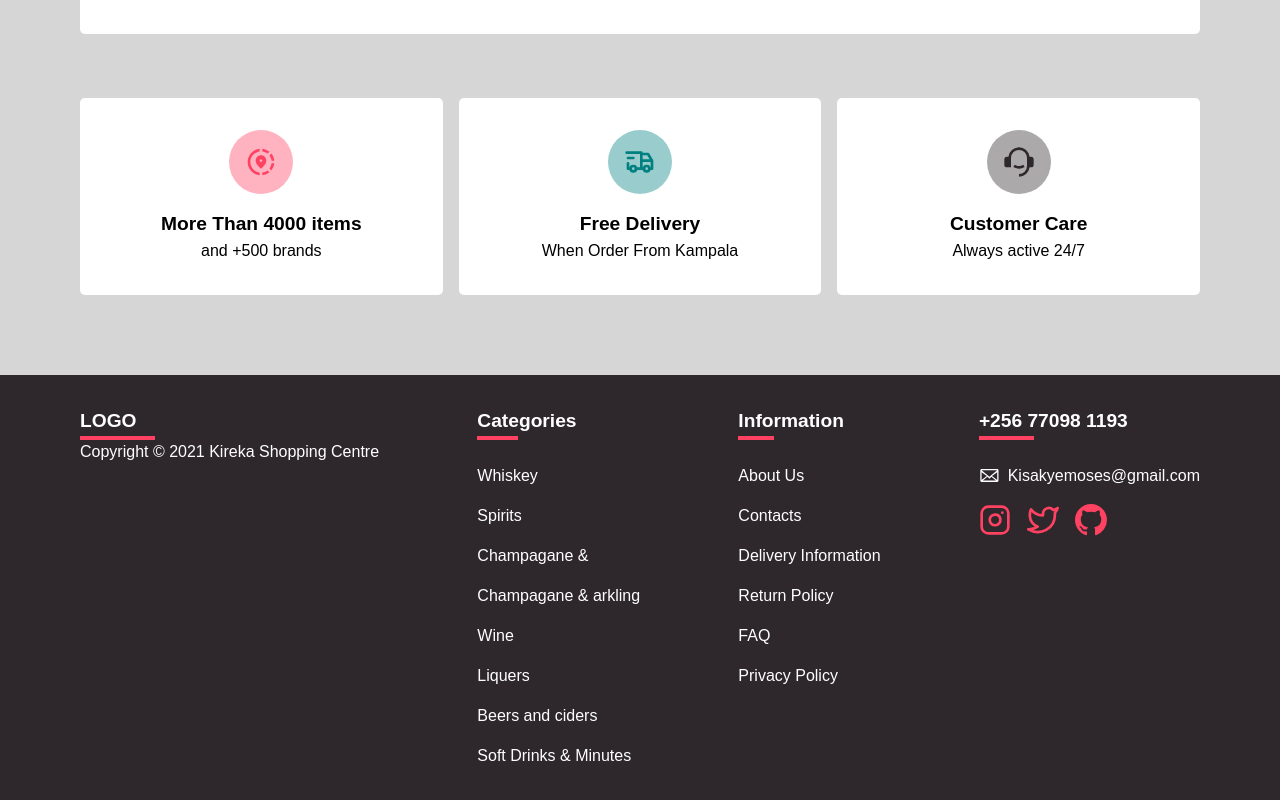
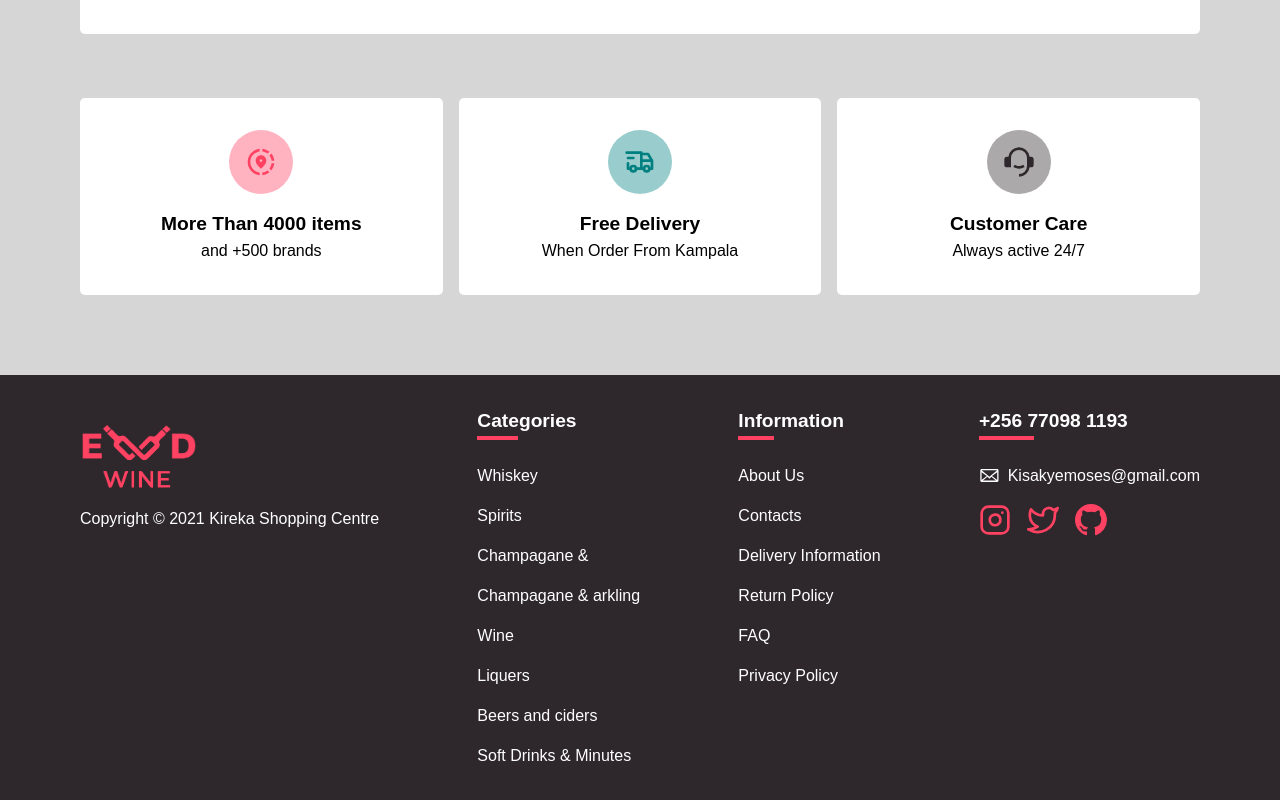
Before and after one commit to mosespace/wine-website, a Next.js app: page / in a window 1280 px wide. Shown: the part 4238-5038 px from the top of the page. Built offline with nearby package versions, Linux system fonts and the light colour scheme.

Commit message:
feat: initial commit

```diff
--- a/app/components/Footer.jsx
+++ b/app/components/Footer.jsx
@@ -2,6 +2,8 @@ import React from "react";
 import { GoMail } from "react-icons/go";
 import { FiInstagram, FiTwitter } from "react-icons/fi";
 import { BsGithub } from "react-icons/bs";
+import Logo from "../../public/images/logo.png";
+import Image from "next/image";
 
 export default function Footer() {
   return (
@@ -9,7 +11,9 @@ export default function Footer() {
       <div className='footer-section'>
         <div className='footer-columns'>
           <div className='col-1'>
-            <h1>LOGO</h1>
+            <div className='logo'>
+              <Image src={Logo} alt='Wines' fill  sizes={20}/>
+            </div>
             <p>Copyright &copy; 2021 Kireka Shopping Centre</p>
           </div>
           <div className='col-2'>
```
